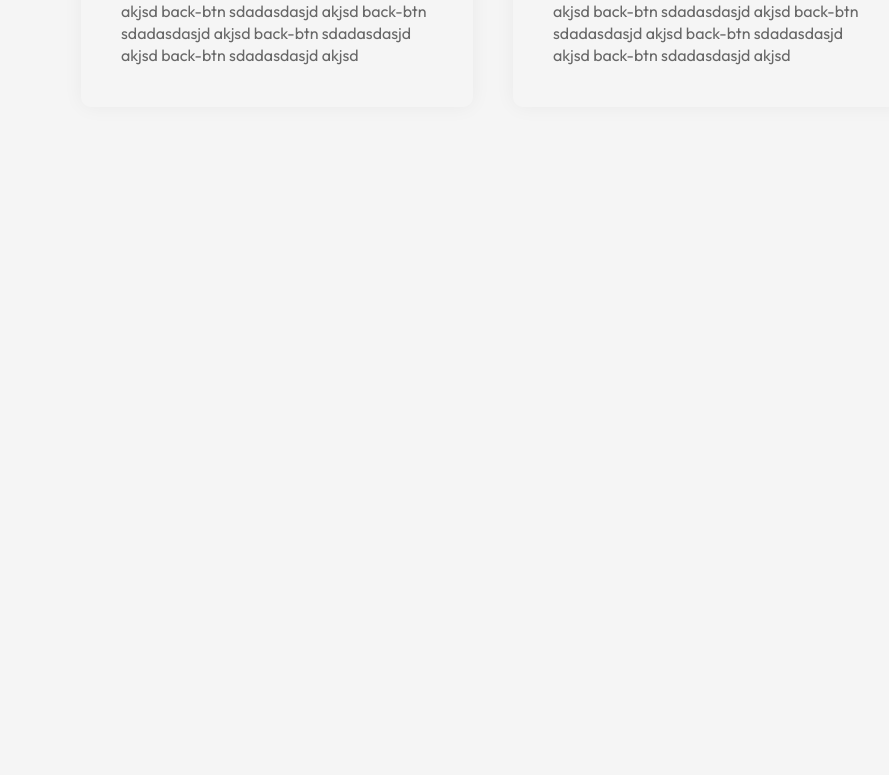
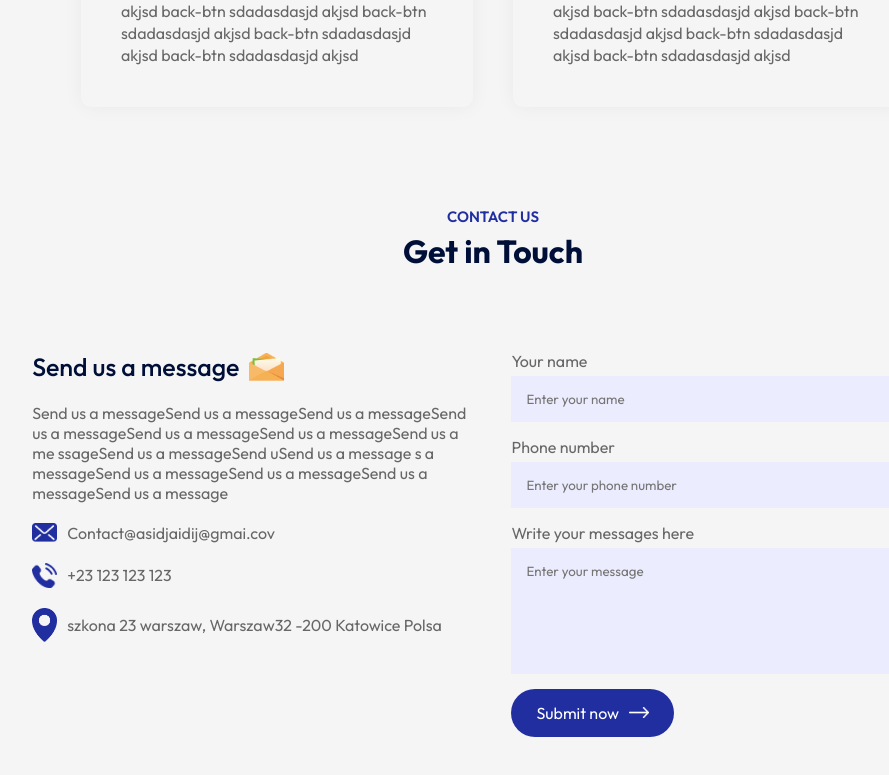
Before and after one commit to Twiggiermaen21/collage-website, a React (Vite) app: page / in a window 1280 px wide. Shown: the part 2961-3736 px from the top of the page, without its empty margins (147-1036 px from the left). Before the commit the page ends 3168 px from the top, so only its background shows below. Built offline with nearby package versions, Linux system fonts and the light colour scheme.

Commit message:
contact 1.1

```diff
--- a/src/App.jsx
+++ b/src/App.jsx
@@ -6,6 +6,7 @@ import Title from './Components/Title/Title'
 import About from './Components/About/About'
 import Campus from './Components/Campus/Campus'
 import Testimonials from './Components/Testimonials/Testimonials'
+import Contact from './Components/Contact/Contact'
 
 const App = () => {
   return (
@@ -20,6 +21,8 @@ const App = () => {
         <Campus />
         <Title subTitle='TESTIMONIALS' title='What Student Says' />
         <Testimonials />
+        <Title subTitle='Contact Us' title='Get in Touch' />
+        <Contact />
       </div>
 
     </div>
--- /dev/null
+++ b/src/Components/Contact/Contact.css
@@ -0,0 +1,61 @@
+.contact {
+    margin: 80px auto;
+    max-width: 90%;
+    display: flex;
+    align-content: center;
+    justify-content: space-between;
+}
+
+.contact-col {
+    flex-basis: 48%;
+    color: #676767;
+}
+
+.contact-col h3 {
+    color: #000F38;
+    font-weight: 500;
+    font-size: 25px;
+    display: flex;
+    align-items: center;
+    margin-bottom: 20px;
+}
+
+.contact-col h3 img {
+    width: 35px;
+    margin-left: 10px;
+}
+
+.contact-col p {
+    max-width: 450px;
+    list-style: 0.3;
+}
+
+.contact-col ul li {
+    display: flex;
+    align-items: center;
+    margin: 20px 0;
+
+}
+
+.contact-col ul li img {
+    width: 25px;
+    margin-right: 10px;
+}
+
+.contact form input,
+.contact form textarea {
+    display: block;
+    width: 100%;
+    background: #EBECFE;
+    padding: 15PX;
+    border: 0;
+    outline: 0;
+    margin-bottom: 15px;
+    margin-top: 5px;
+    resize: none;
+}
+
+.contact-col span {
+    display: block;
+    margin: 20px 0;
+}
--- /dev/null
+++ b/src/Components/Contact/Contact.jsx
@@ -0,0 +1,69 @@
+import React from 'react'
+import './Contact.css'
+import msg_icon from '../../assets/msg-icon.png'
+import mail_icon from '../../assets/mail-icon.png'
+import phone_icon from '../../assets/phone-icon.png'
+import location_icon from '../../assets/location-icon.png'
+import white_arrow from '../../assets/white-arrow.png'
+const ACCESS_KEY = 'ee145193-840e-4fa5-a136-2c2a07d34a01';
+
+const Contact = () => {
+    const [result, setResult] = React.useState("");
+
+    const onSubmit = async (event) => {
+        event.preventDefault();
+        setResult("Sending....");
+        const formData = new FormData(event.target);
+
+        formData.append("access_key", ACCESS_KEY);
+
+        const response = await fetch("https://api.web3forms.com/submit", {
+            method: "POST",
+            body: formData
+        });
+
+        const data = await response.json();
+
+        if (data.success) {
+            setResult("Form Submitted Successfully");
+            event.target.reset();
+        } else {
+            console.log("Error", data);
+            setResult(data.message);
+        }
+    };
+
+    return (
+        <div className='contact'>
+            <div className="contact-col">
+                <h3>Send us a message <img src={msg_icon} alt="" /></h3>
+                <p> Send us a messageSend us a messageSend us a
+                    messageSend us a messageSend us a messageSend us a messageSend us a me
+                    ssageSend us a messageSend uSend us a message
+                    s a messageSend us a messageSend us a messageSend us a messageSend us a message</p>
+
+                <ul>
+                    <li><img src={mail_icon} alt="" /> Contact@asidjaidij@gmai.cov</li>
+                    <li><img src={phone_icon} alt="" /> +23 123 123 123</li>
+                    <li><img src={location_icon} alt="" /> szkona 23 warszaw, Warszaw <bt /> 32 -200 Katowice Polsa</li>
+                </ul>
+            </div>
+            <div className="contact-col">
+                <form onSubmit={onSubmit} >
+                    <label >Your name</label>
+                    <input type="text" name='name' placeholder='Enter your name' required />
+                    <label >Phone number</label>
+                    <input type="tel" name='phone' placeholder='Enter your phone number' required />
+                    <label >Write your messages here</label>
+                    <textarea name="message" id="" rows="6" placeholder='Enter your message' required></textarea>
+                    <button type='submit' className='btn dark-btn'>Submit now
+                        <img src={white_arrow} alt="" />
+                    </button>
+                </form>
+                <span>{result}</span>
+            </div>
+        </div>
+    )
+}
+
+export default Contact
```
